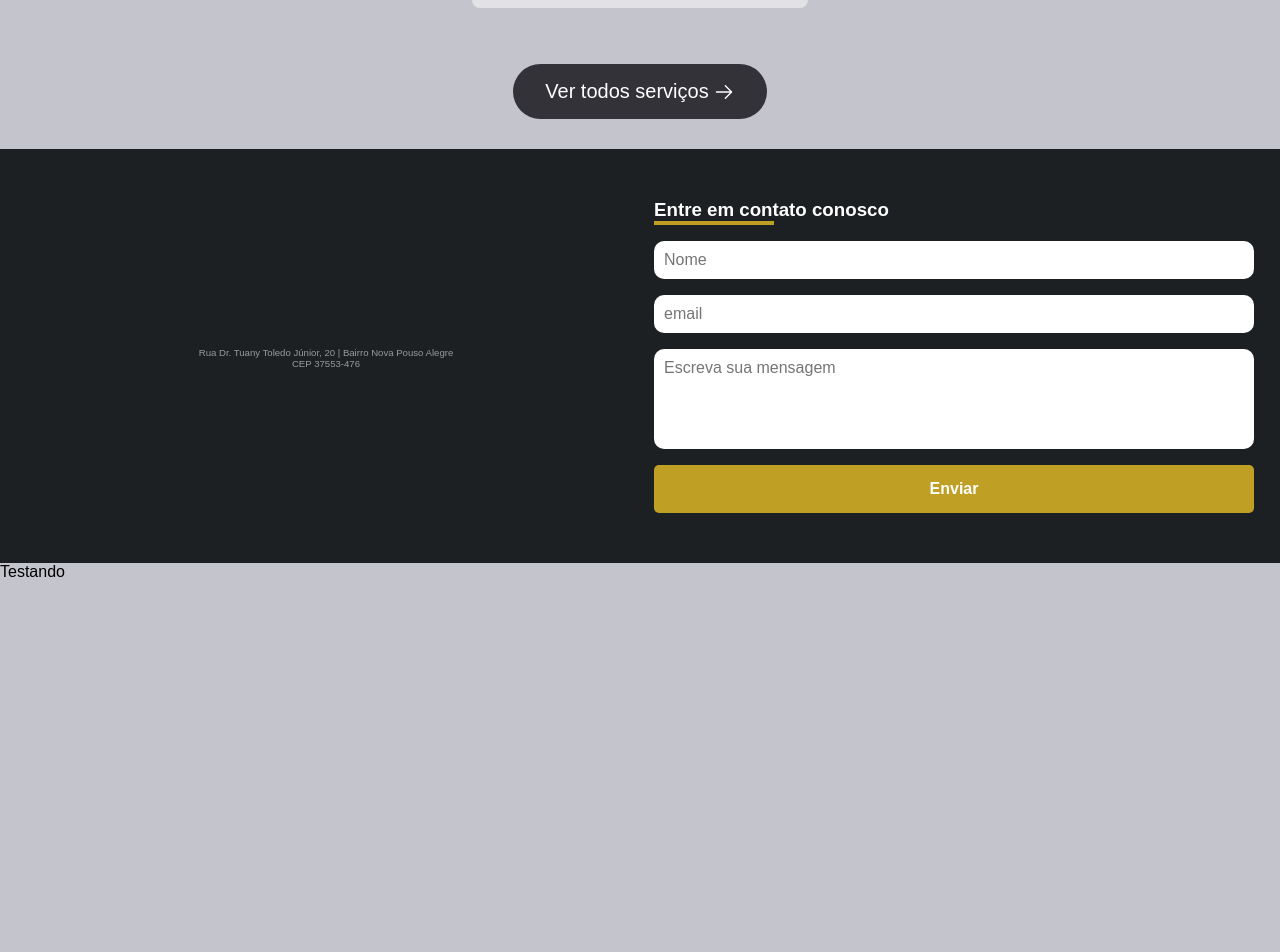
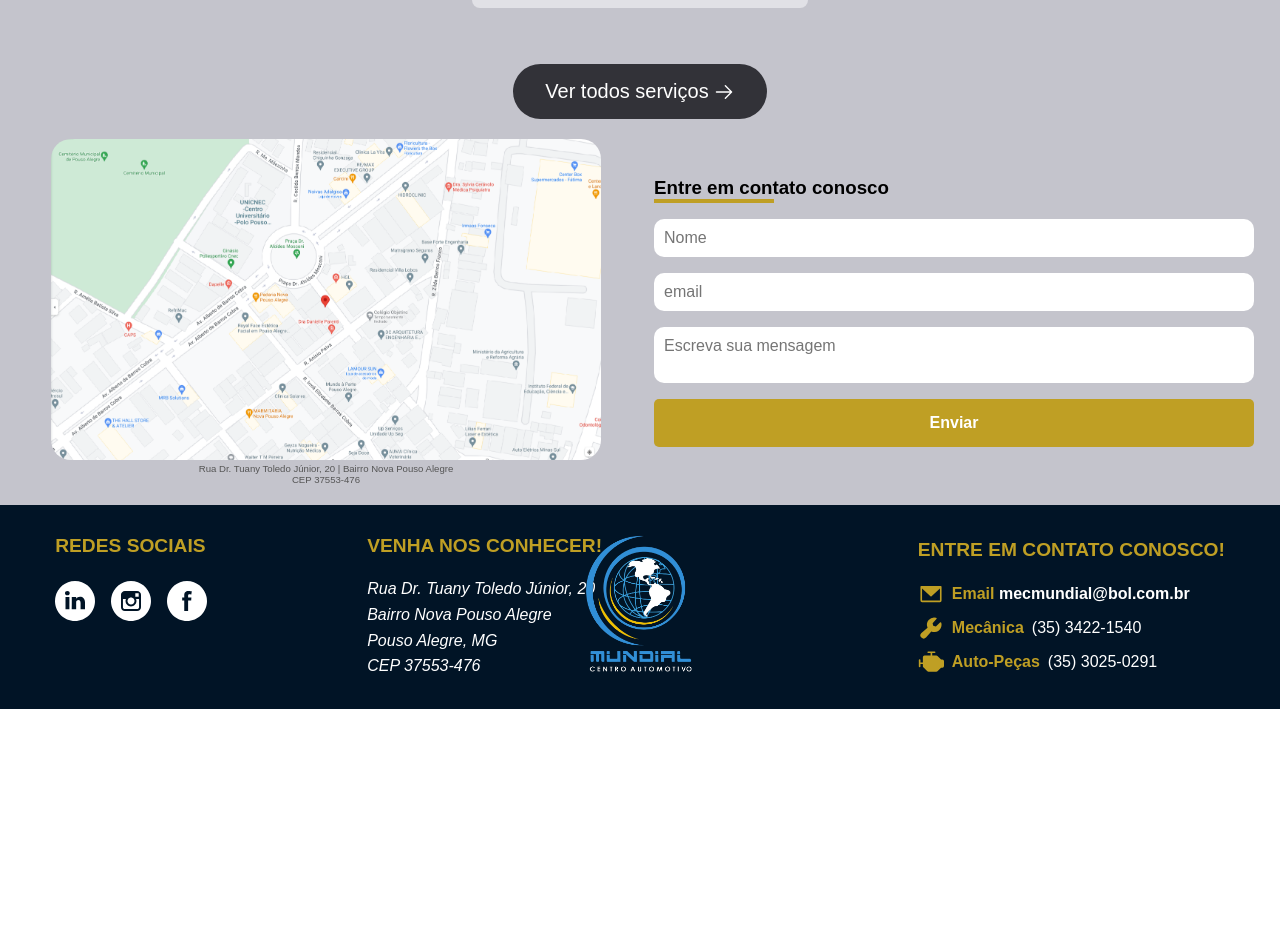
Before and after one commit to MUNDIAL-PROJECT/landpage-mundial-mecanica, a React (Vite) app: page / in a window 1280 px wide. Shown: the part 1437-2389 px from the top of the page. After the commit the page ends 2146 px from the top, so only its background shows below. Built offline with nearby package versions, Linux system fonts and the light colour scheme; a web font is replaced by a local one.

Commit message:
Revert "Concluindo o Form e preparando component para map"
This reverts commit 700c86510a501a003bdb267a2ebba06d21324119.

```diff
--- a/src/components/FaleConosco/index.tsx
+++ b/src/components/FaleConosco/index.tsx
@@ -1,43 +1,20 @@
 import { FaleContainer, FaleContentForm, FaleContentImg } from './styled';
-
-//Form
-import { useForm, ValidationError } from '@formspree/react';
+import Maps from '../../assets/mapsimage.png';
 
 export const FaleConosco = () => {
-  const [state, handleSubmit] = useForm("xzbleznr");
-
-  if (state.succeeded) {
-    return alert('Mensagem enviada com sucesso!');
-  }
-
   return (
     <FaleContainer id="faleconosco">
       <FaleContentImg>
-
+        <img src={Maps} alt="localização"  />
         <span> Rua Dr. Tuany Toledo Júnior, 20 | Bairro Nova Pouso Alegre <br /> CEP 37553-476</span>
       </FaleContentImg>
       <FaleContentForm>
-        <form onSubmit={handleSubmit} className='faleForm'>
+        <form action="" className='faleForm'>
           <h3>Entre em contato conosco <hr /></h3>
-          <input type="text" placeholder='Nome' name='name' required />
-          <ValidationError
-            prefix="Name"
-            field="name"
-            errors={state.errors}
-          />
-          <input id='email' name='email' type="email" placeholder='email' required />
-          <ValidationError
-            prefix="Email"
-            field="email"
-            errors={state.errors}
-          />
-          <textarea id='message' name='message'  placeholder='Escreva sua mensagem'></textarea>
-          <ValidationError
-            prefix="Message"
-            field="message"
-            errors={state.errors}
-          />
-          <button type="submit" disabled={state.submitting}>Enviar</button>
+          <input type="text" placeholder='Nome' required />
+          <input type="email" placeholder='email' required />
+          <textarea name="textarea" id="textarea" placeholder='Escreva sua mensagem'></textarea>
+          <button type="submit">Enviar</button>
         </form>
       </FaleContentForm>
     </FaleContainer>
--- a/src/components/FaleConosco/styled.ts
+++ b/src/components/FaleConosco/styled.ts
@@ -4,11 +4,8 @@ export const FaleContainer = styled.section`
   display: flex;
   align-items: center;
   justify-content: center;
-  padding: 50px 20px;
+  padding: 20px 20px;
   gap: 1rem;
-  margin-top: 30px;
-  color: #FFF;
-  background-color: ${({theme}) => theme["mundial-lightblack"]};
 
 
   @media(max-width: 800px){
@@ -26,7 +23,7 @@ export const FaleContentImg = styled.div`
     margin-top: 3px;
     text-align: center;
     font-size: .6rem;
-    color: #999;
+    color: #555;
   }
 
   img{
@@ -68,7 +65,6 @@ export const FaleContentForm = styled.div`
       border-radius: 10px;
       border: none;
       resize: none;
-      height: 100px;
     }
     button{
       background-color: ${(props) => props.theme["mundial-gold"]};
--- a/src/pages/Home/index.tsx
+++ b/src/pages/Home/index.tsx
@@ -2,7 +2,6 @@ import { HomeContainer } from "./styles"
 import { Hero } from '../../components/Hero';
 import { FaleConosco } from "../../components/FaleConosco";
 import { ServiceSection } from "../../components/ServiceSection";
-import { TrabalheConosco } from "../TrabalheConosco";
 
 export const Home = () => {
   return (
@@ -10,7 +9,6 @@ export const Home = () => {
       <Hero />
       <ServiceSection />
       <FaleConosco />
-      <TrabalheConosco/>
     </HomeContainer>
   )
 }
--- a/src/pages/TrabalheConosco/index.tsx
+++ b/src/pages/TrabalheConosco/index.tsx
@@ -1,10 +1,6 @@
-import { TrabalheContainer } from './styles';
-
 
 export const TrabalheConosco = () => {
   return (
-    <TrabalheContainer>
-      Testando
-    </TrabalheContainer>
+    <div>Trabalhe Conosco</div>
   )
 }
--- a/src/pages/TrabalheConosco/styles.ts
+++ /dev/null
@@ -1,5 +0,0 @@
-import styled from 'styled-components';
-
-export const TrabalheContainer = styled.div`
-  height: 50vh;
-`;
```
Also changed, not shown: src/components/Map/index.tsx (deleted).
